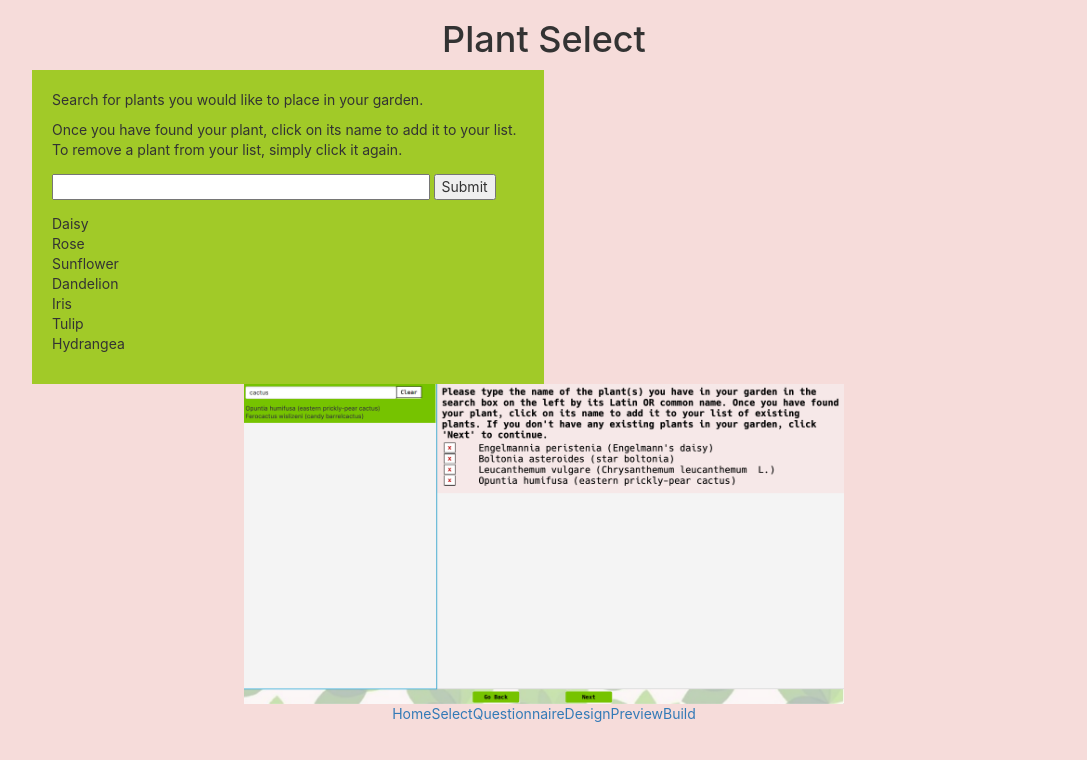
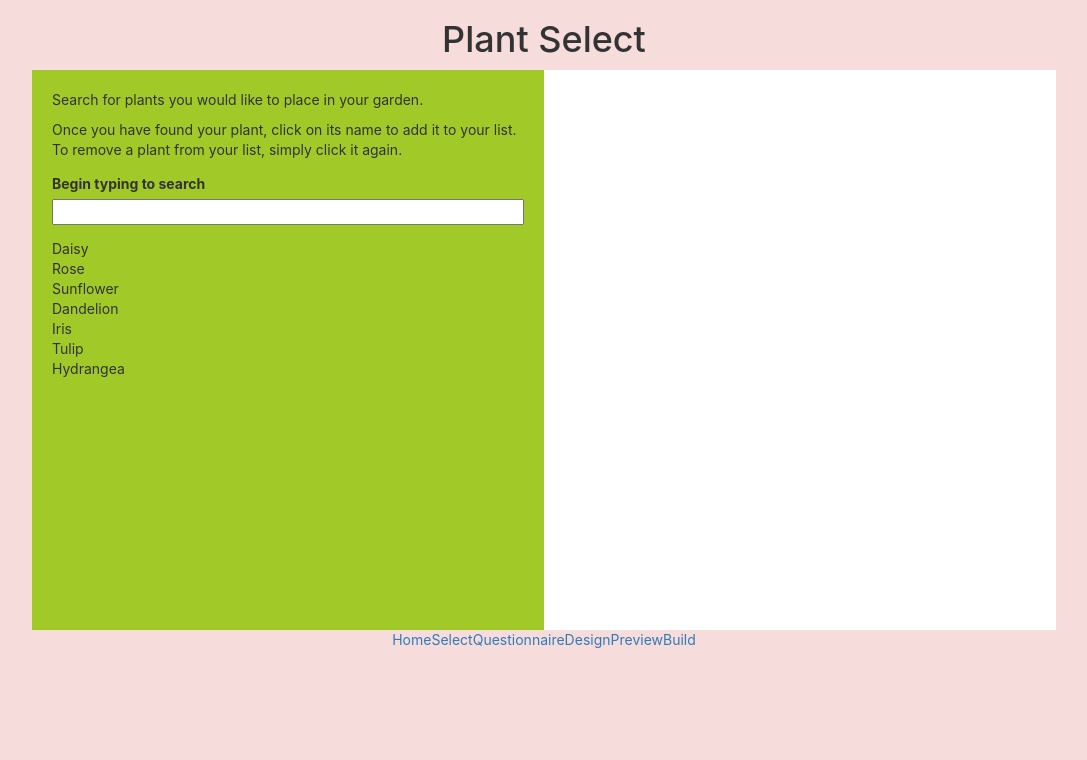
Before and after one commit to suint/475GardenUI, a React (Create React App) app in the folder aloeha/: page /select in a window 1280 px wide. Shown: the top 760 px of the page, without its empty margins (96-1183 px from the left). Built offline with nearby package versions, Linux system fonts and the light colour scheme.

Commit message:
changed search to onchange, fills space

```diff
--- a/aloeha/src/components/Select.tsx
+++ b/aloeha/src/components/Select.tsx
@@ -66,12 +66,10 @@ class PlantBox extends React.Component<{}, boxState> {
         let input = document.getElementById("search-input") as HTMLInputElement;
         if (input.value) {
             let searchText = input.value;
-            console.log(searchText)
-            this.setState({searchPlants: data.filter((plant) => plant.name.includes(searchText))});
+            this.setState({searchPlants: data.filter((plant) => plant.name.toLowerCase().includes(searchText.toLowerCase()))});
         } else {
             this.setState({searchPlants: data});
         }
-        console.log(this.state);
     }
 
 
@@ -93,7 +91,7 @@ render() {
             <PlantList handleClick={this.handleEvent} plants={this.state.selectedPlants} />
             </div>
 
-            <img src={placeholder} style={{ width: "600px" }} />
+            {/* <img src={placeholder} style={{ width: "600px" }} /> */}
         </div>
         )
     }
@@ -101,7 +99,7 @@ render() {
 
 const PlantList = (props: {plants: Array<PlantProps>, handleClick(plant: PlantProps): any}) => {
     return (
-    <ul>
+    <ul className="plant-list">
     {props.plants.map((item) =>
         <Plant plant={item} handleClick={props.handleClick} />
     )}
@@ -120,7 +118,7 @@ class Search extends React.Component<SearchProps, {}> {
     render() {
         return (
             <div id="search">
-                <input id="search-input" type="text"></input> <button onClick={this.props.onSearch}>Submit</button>
+                <label>Begin typing to search</label><input onChange={this.props.onSearch} id="search-input" type="text"></input>
             </div>
         )
     }
--- a/aloeha/src/components/select.css
+++ b/aloeha/src/components/select.css
@@ -4,25 +4,33 @@ body {
 #plantbox {
     margin: auto;
     width: 80%;
+    height:40em;
 }
 .plants {
     width: 50%;
     float: left;
     padding: 20px;
 }
+.plant-list {
+    height: inherit;
+    scroll-behavior: auto;
+}
 #selected-plants {
     text-align: left;
     color: black;
+    background-color:#ffffff;
+    height:inherit;
 }
 #search-plants {
     text-align: left;
+    height: inherit;
     background-color: #a1ca28;
 }
 #search {
     margin: 1em 0;
 }
 input {
-    width: 80%;
+    width: 100%;
 }
 
 ul {
```
